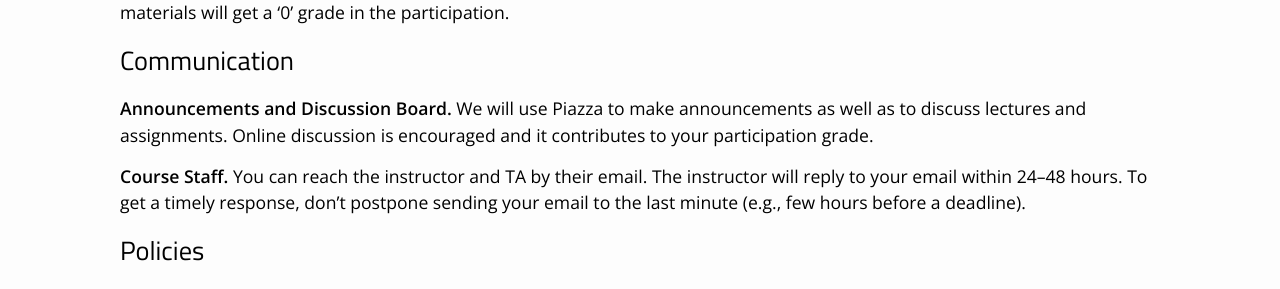
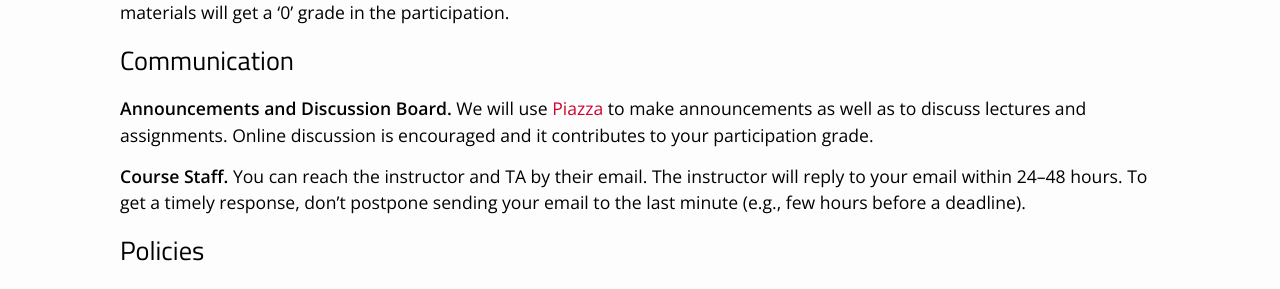
Before and after one commit to alik604/CMPT-479-System-Network-Security, a Jekyll site: the page built from syllabus.md, in a window 1280 px wide and 900 px high, scrolled down 2489 px. Shown: the part 164-453 px from the top of the window. Built offline with Jekyll 4.4.1, drawn with Linux system fonts in a browser that asks for light colours; nearby versions of some CDN libraries; some of the changed lines change nothing that is shown.

Commit message:
communications

```diff
--- a/syllabus.md
+++ b/syllabus.md
@@ -136,7 +136,7 @@ Students that do not show a good understanding of the materials will get a '0' g
 Communication
 </h2>
 
-<strong>Announcements and Discussion Board.</strong> We will use Piazza to make announcements as well as to discuss lectures and assignments.
+<strong>Announcements and Discussion Board.</strong> We will use <a href="https://piazza.com/class/k4zaj6ke4lm64r" target="_blank">Piazza</a> to make announcements as well as to discuss lectures and assignments.
 Online discussion is encouraged and it contributes to your participation grade.
 
 <strong>Course Staff.</strong> You can reach the instructor and TA by their email.
```
